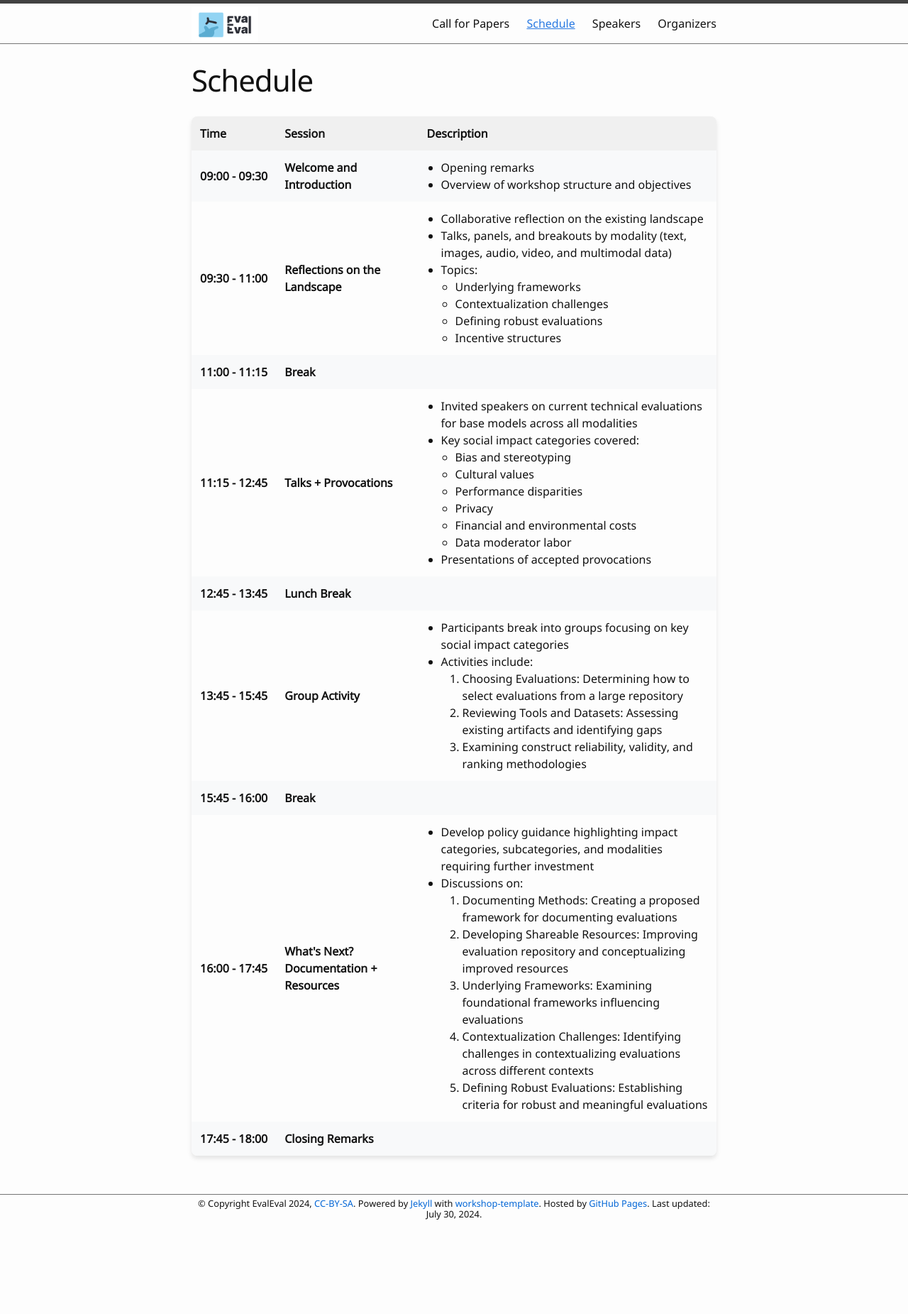
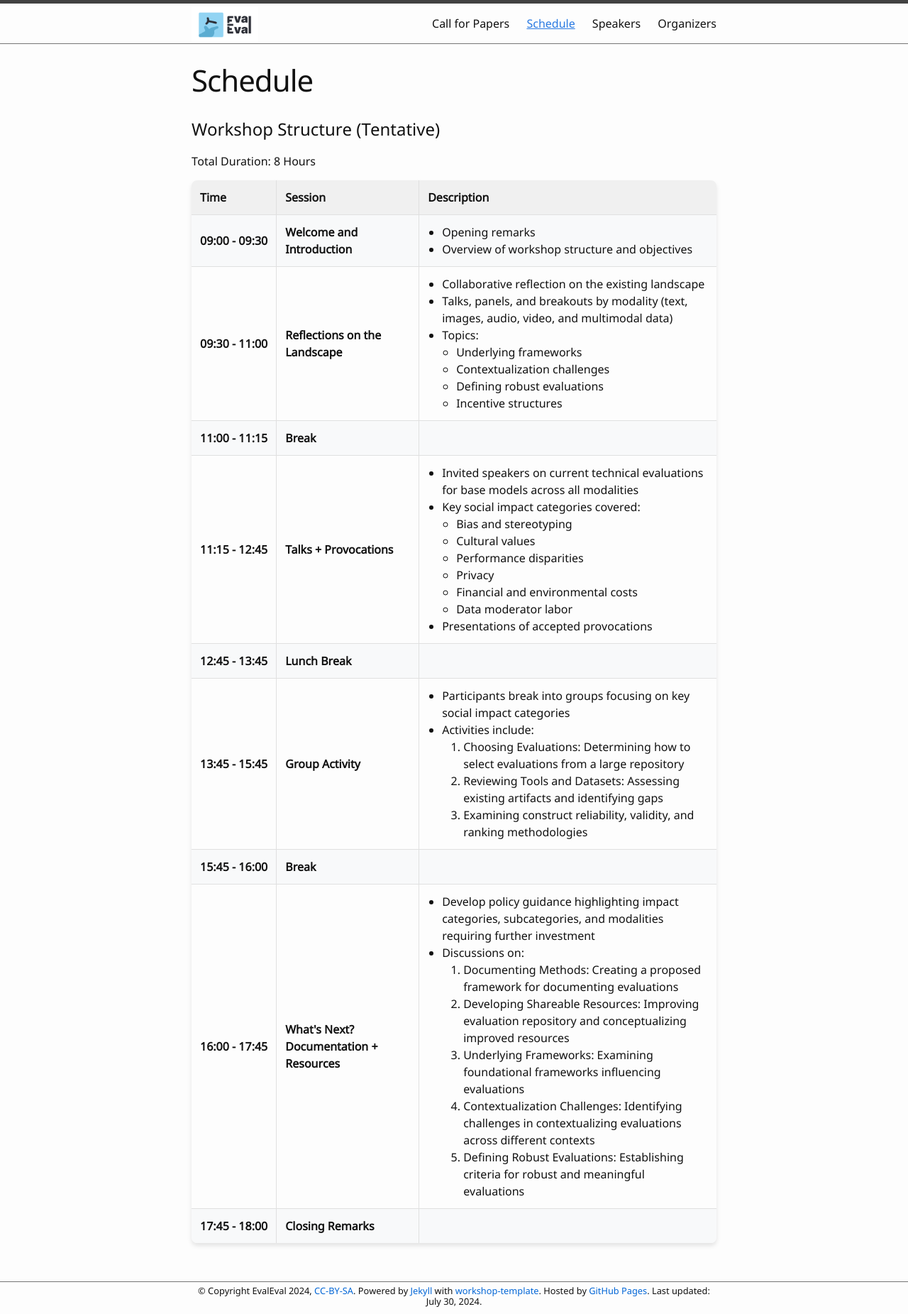
Before and after one commit to aaai-fidu-lab/aaai-fidu-lab.github.io, a Jekyll site: the page built from schedule.md, in a window 1280 px wide. Shown: the whole page at 71% size. Built offline with Jekyll 4.4.1, drawn with Linux system fonts in a browser that asks for light colours; our own code applies the rules of GitHub Pages for plain Markdown files; before the commit the page ends 1728 px from its top, so only the background shows below that; part of the change alters nothing that is shown.

Commit message:
Update schedule.md

```diff
--- a/schedule.md
+++ b/schedule.md
@@ -14,9 +14,16 @@ nav: true
     overflow: hidden;
   }
   .schedule-table th, .schedule-table td {
-    border: none;
+    border-right: 1px solid #e0e0e0;
+    border-bottom: 1px solid #e0e0e0;
     padding: 12px;
     text-align: left;
+  }
+  .schedule-table th:last-child, .schedule-table td:last-child {
+    border-right: none;
+  }
+  .schedule-table tr:last-child td {
+    border-bottom: none;
   }
   .schedule-table th {
     background-color: #f0f0f0;
@@ -43,6 +50,10 @@ nav: true
     color: #0366d6;
   }
 </style>
+
+# Workshop Structure (Tentative)
+
+Total Duration: 8 Hours
 
 <table class="schedule-table">
   <tr>
```
